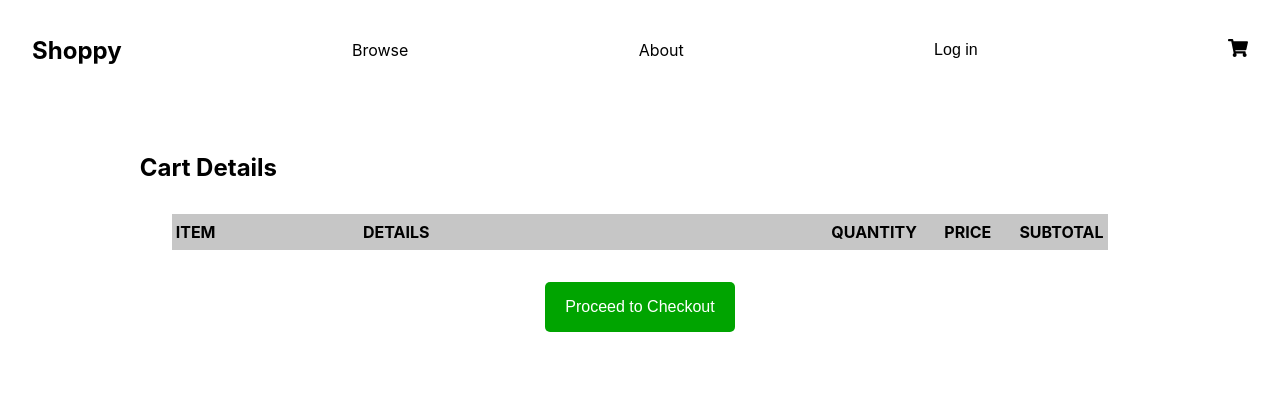
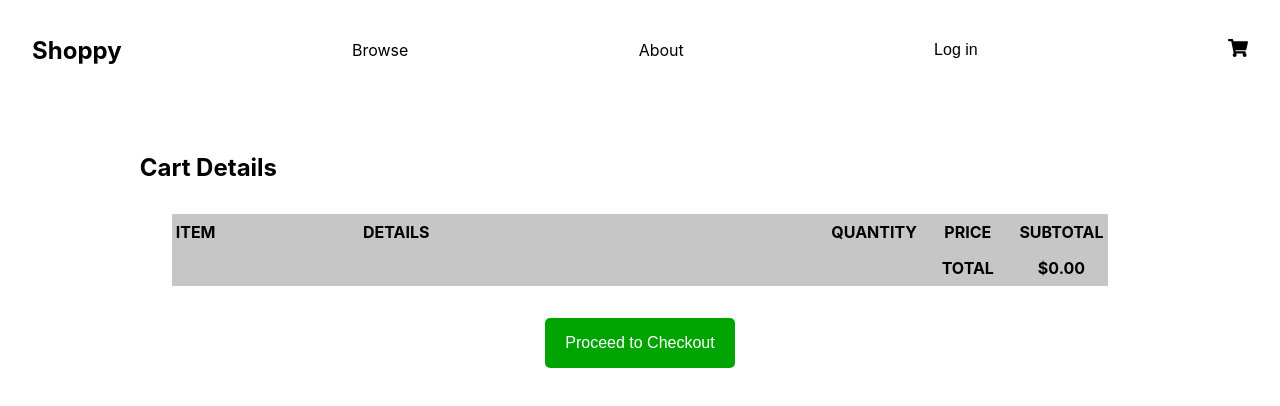
Before and after one commit to lenmorld/theshop, a Next.js app: page /cart in a window 1280 px wide. Shown: the top 406 px of the page. Built offline with nearby package versions, Linux system fonts and the light colour scheme.

Commit message:
Show total in CartDetails

```diff
--- a/components/cartDetails.js
+++ b/components/cartDetails.js
@@ -3,12 +3,18 @@ import React, { useState } from 'react'
 import { formatCurrency } from '../lib/formats'
 
 export default function CartDetails() {
+	// DRY up with Checkout
+
 	const [cartItems, setCartItems] = useState(() => {
 		if (typeof window !== 'undefined') {
 			return JSON.parse(localStorage.getItem('shoppy_cart') || '[]')
 		}
 		return []
 	}, [])
+
+	const total = cartItems.reduce((acc, curr) => {
+		return acc + curr.price * curr.orderCount
+	}, 0)
 
 	return (
 		<div>
@@ -60,6 +66,9 @@ export default function CartDetails() {
 						</React.Fragment>
 					)
 				})}
+				<div className="header number" style={{ gridColumn: '1 / 4' }} />
+				<div className="header number">Total</div>
+				<div className="header number">{formatCurrency(total)}</div>
 			</div>
 		</div>
 	)
--- a/components/cartSummary.js
+++ b/components/cartSummary.js
@@ -99,7 +99,7 @@ export default function CartSummary({ items, hideCart }) {
 					>
 						Continue Shopping
 					</button>
-					<Link href="/checkout">
+					<Link href="/cart">
 						<button className="buttonPrimary success" style={{ marginTop: '2rem' }}>
 							Proceed to Cart
 						</button>
--- a/pages/checkout.js
+++ b/pages/checkout.js
@@ -23,6 +23,8 @@ const stripePromise = loadStripe(NEXT_PUBLIC_STRIPE_PK)
 
 export default function Checkout() {
 	const router = useRouter()
+
+	// DRY up with CartDetails
 
 	const [cartItems, setCartItems] = useState(() => {
 		if (typeof window !== 'undefined') {
```
